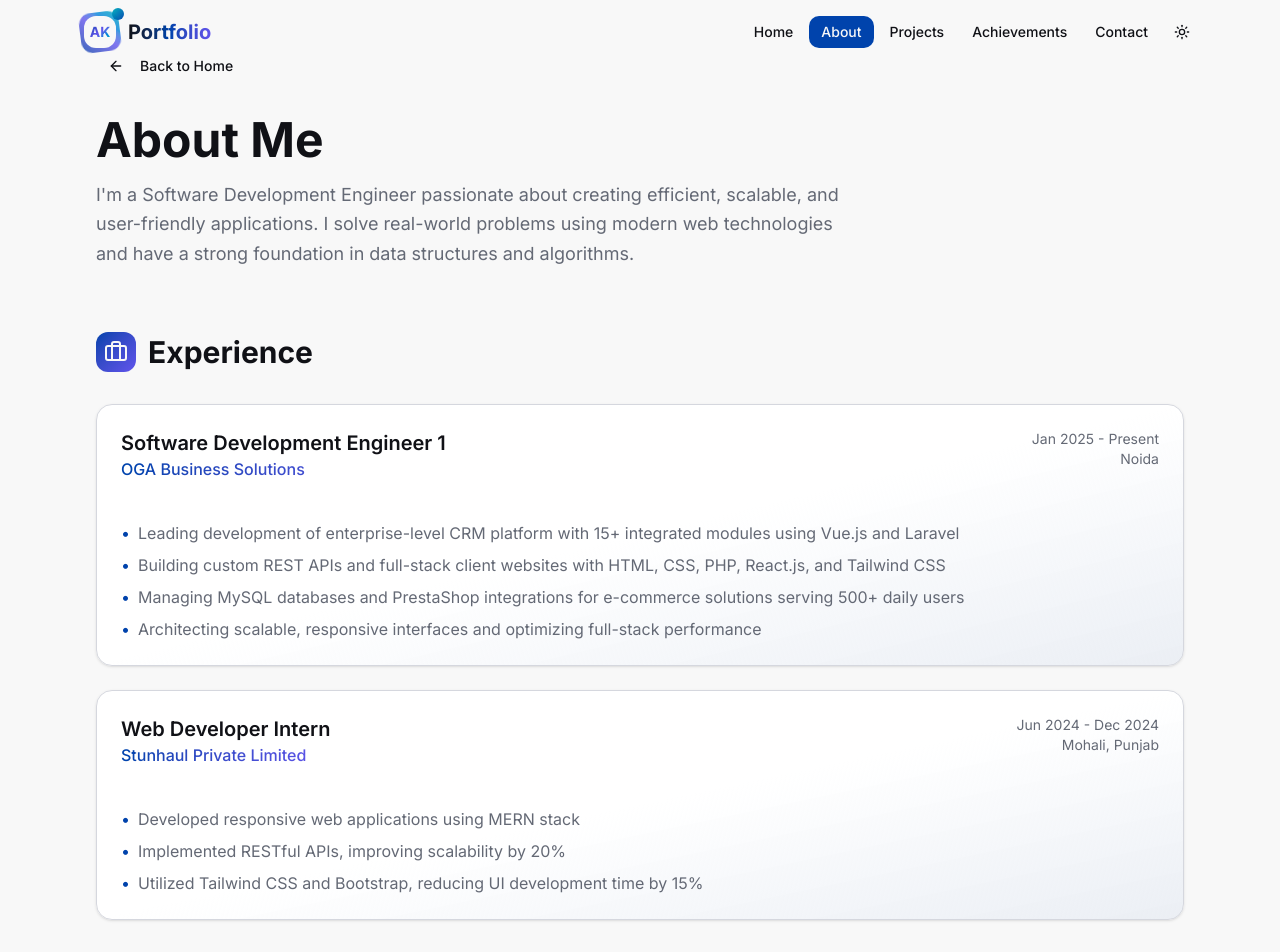
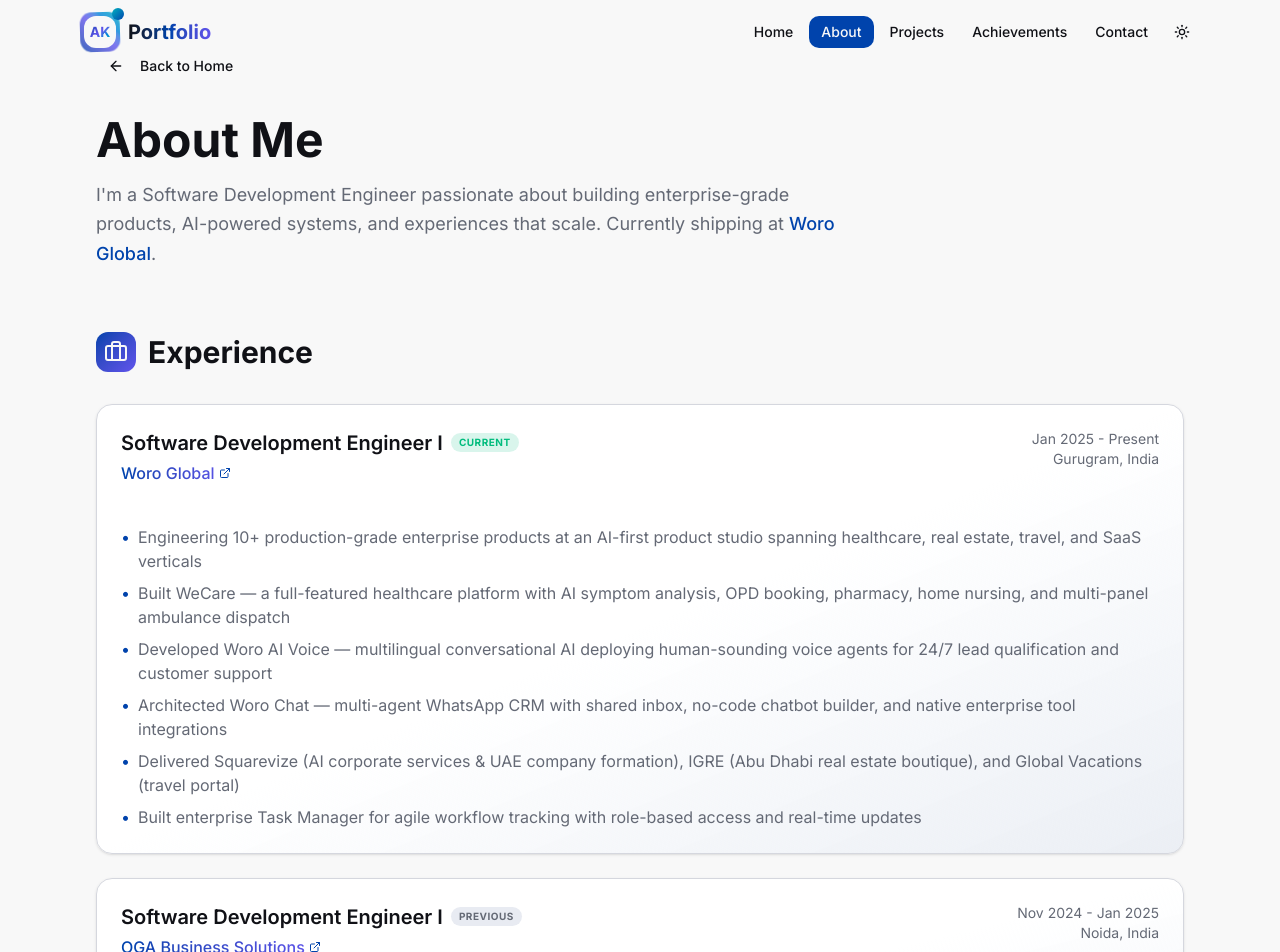
Before and after one commit to adityaraj9900/Portfolio-2026, a Next.js app: page /about in a window 1280 px wide. Shown: the top 952 px of the page. Built offline with nearby package versions, Linux system fonts and the light colour scheme.

Commit message:
Update app/about/page.tsx: add Woro Global experience, professional projects, and stylish logo

```diff
--- a/app/about/page.tsx
+++ b/app/about/page.tsx
@@ -2,7 +2,7 @@ import { Button } from "@/components/ui/button"
 import { Card } from "@/components/ui/card"
 import { Badge } from "@/components/ui/badge"
 import Link from "next/link"
-import { ArrowLeft, Briefcase, GraduationCap, Award } from "lucide-react"
+import { ArrowLeft, Briefcase, GraduationCap, Award, ExternalLink } from "lucide-react"
 
 export default function About() {
   const skills = {
@@ -15,22 +15,42 @@ export default function About() {
 
   const experience = [
     {
+      company: "Woro Global",
+      companyUrl: "https://woro.co.in/",
+      role: "Software Development Engineer I",
+      period: "Jan 2025 - Present",
+      location: "Gurugram, India",
+      badge: "Current",
+      highlights: [
+        "Engineering 10+ production-grade enterprise products at an AI-first product studio spanning healthcare, real estate, travel, and SaaS verticals",
+        "Built WeCare — a full-featured healthcare platform with AI symptom analysis, OPD booking, pharmacy, home nursing, and multi-panel ambulance dispatch",
+        "Developed Woro AI Voice — multilingual conversational AI deploying human-sounding voice agents for 24/7 lead qualification and customer support",
+        "Architected Woro Chat — multi-agent WhatsApp CRM with shared inbox, no-code chatbot builder, and native enterprise tool integrations",
+        "Delivered Squarevize (AI corporate services & UAE company formation), IGRE (Abu Dhabi real estate boutique), and Global Vacations (travel portal)",
+        "Built enterprise Task Manager for agile workflow tracking with role-based access and real-time updates",
+      ],
+    },
+    {
       company: "OGA Business Solutions",
-      role: "Software Development Engineer 1",
-      period: "Jan 2025 - Present",
-      location: "Noida",
+      companyUrl: "https://www.ogabusinesssolutions.in/",
+      role: "Software Development Engineer I",
+      period: "Nov 2024 - Jan 2025",
+      location: "Noida, India",
+      badge: "Previous",
       highlights: [
-        "Leading development of enterprise-level CRM platform with 15+ integrated modules using Vue.js and Laravel",
-        "Building custom REST APIs and full-stack client websites with HTML, CSS, PHP, React.js, and Tailwind CSS",
-        "Managing MySQL databases and PrestaShop integrations for e-commerce solutions serving 500+ daily users",
-        "Architecting scalable, responsive interfaces and optimizing full-stack performance",
+        "Built the company website ogabusinesssolutions.in from scratch using React.js and modern web standards",
+        "Delivered full-stack client websites for international brands including delidel.co and rjsfoods.com",
+        "Engineered 15+ integrated modules for an enterprise WhatsApp CRM platform supporting 500+ daily active users",
+        "Managed MySQL databases and PrestaShop integrations for production e-commerce solutions",
       ],
     },
     {
       company: "Stunhaul Private Limited",
+      companyUrl: "",
       role: "Web Developer Intern",
       period: "Jun 2024 - Dec 2024",
       location: "Mohali, Punjab",
+      badge: "Intern",
       highlights: [
         "Developed responsive web applications using MERN stack",
         "Implemented RESTful APIs, improving scalability by 20%",
@@ -63,9 +83,17 @@ export default function About() {
         <div className="space-y-4 mb-12 sm:mb-16 animate-fade-in-up">
           <h1 className="text-3xl sm:text-4xl lg:text-5xl font-bold text-balance">About Me</h1>
           <p className="text-base sm:text-lg text-muted-foreground max-w-3xl leading-relaxed">
-            I'm a Software Development Engineer passionate about creating efficient, scalable, and user-friendly
-            applications. I solve real-world problems using modern web technologies and have a strong foundation in data
-            structures and algorithms.
+            I&apos;m a Software Development Engineer passionate about building enterprise-grade products, AI-powered
+            systems, and experiences that scale. Currently shipping at{" "}
+            <a
+              href="https://woro.co.in"
+              target="_blank"
+              rel="noopener noreferrer"
+              className="text-primary hover:underline font-medium"
+            >
+              Woro Global
+            </a>
+            .
           </p>
         </div>
 
@@ -85,10 +113,35 @@ export default function About() {
               >
                 <div className="flex flex-col md:flex-row md:items-start md:justify-between mb-4 gap-2">
                   <div>
-                    <h3 className="text-lg sm:text-xl font-semibold">{exp.role}</h3>
-                    <p className="bg-gradient-to-r from-primary to-secondary bg-clip-text text-transparent font-medium">
-                      {exp.company}
-                    </p>
+                    <div className="flex items-center gap-2 mb-1">
+                      <h3 className="text-lg sm:text-xl font-semibold">{exp.role}</h3>
+                      <span
+                        className={`text-[10px] font-bold uppercase tracking-wider px-2 py-0.5 rounded-full ${
+                          exp.badge === "Current"
+                            ? "bg-emerald-500/15 text-emerald-500"
+                            : exp.badge === "Intern"
+                              ? "bg-blue-500/15 text-blue-500"
+                              : "bg-muted text-muted-foreground"
+                        }`}
+                      >
+                        {exp.badge}
+                      </span>
+                    </div>
+                    {exp.companyUrl ? (
+                      <a
+                        href={exp.companyUrl}
+                        target="_blank"
+                        rel="noopener noreferrer"
+                        className="inline-flex items-center gap-1 bg-gradient-to-r from-primary to-secondary bg-clip-text text-transparent font-medium hover:opacity-80 transition-opacity"
+                      >
+                        {exp.company}
+                        <ExternalLink className="h-3 w-3 text-primary" />
+                      </a>
+                    ) : (
+                      <p className="bg-gradient-to-r from-primary to-secondary bg-clip-text text-transparent font-medium">
+                        {exp.company}
+                      </p>
+                    )}
                   </div>
                   <div className="text-sm text-muted-foreground md:text-right">
                     <p>{exp.period}</p>
```
